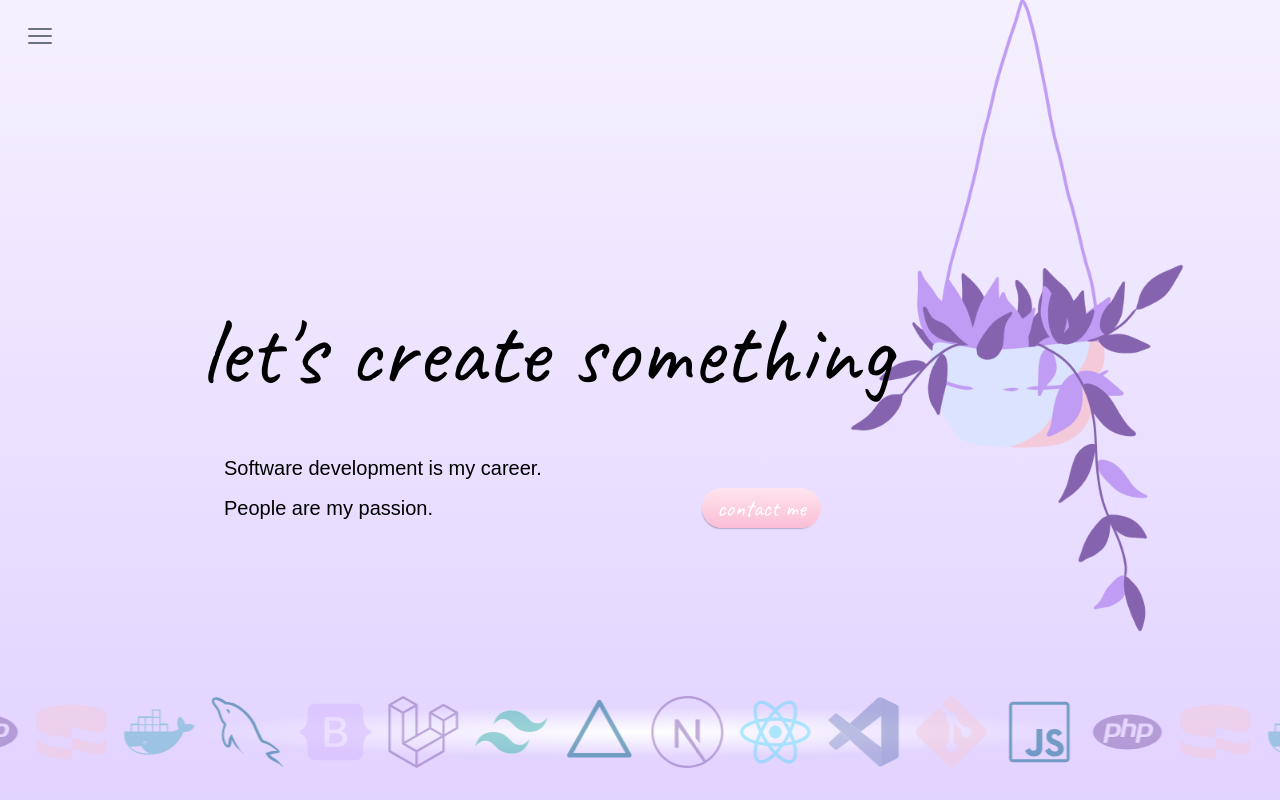
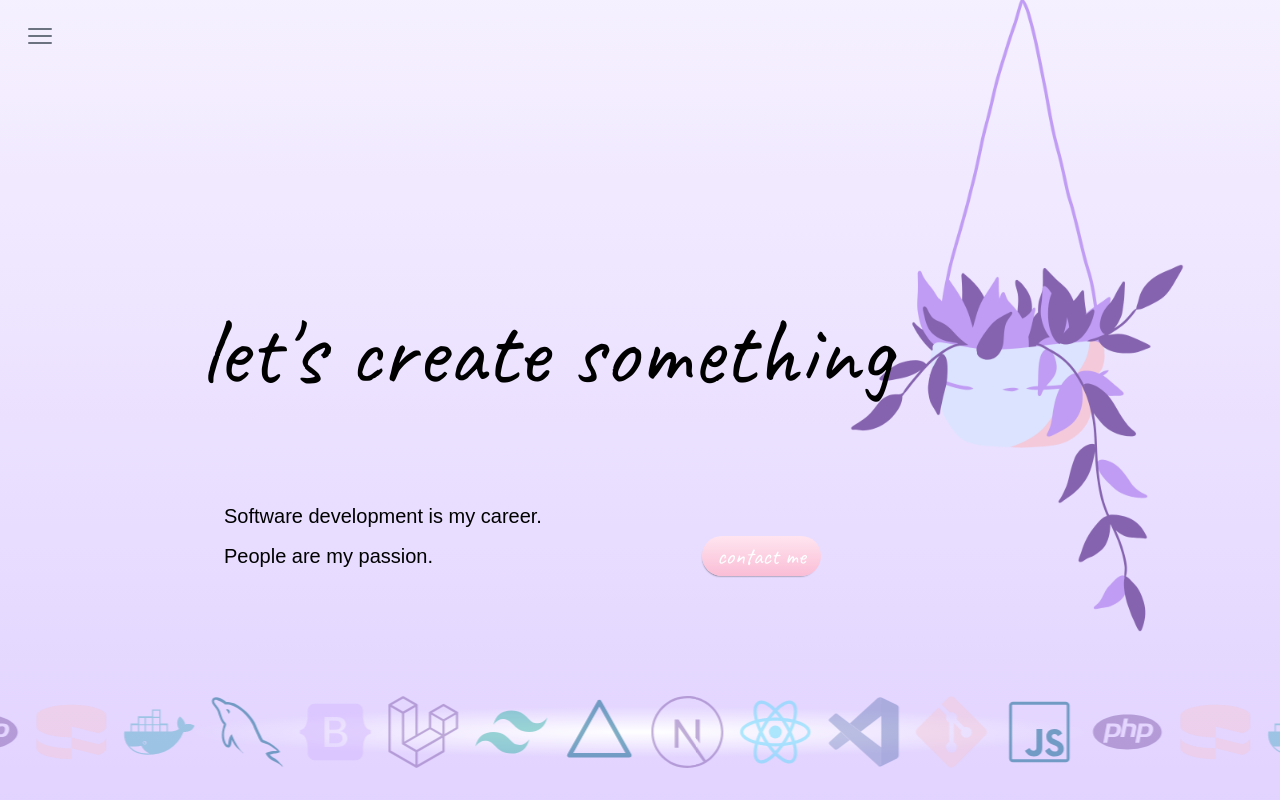
Before and after one commit to picklebrownie/my-portfolio, a Next.js app: page / in a window 1280 px wide. Shown: the top 800 px of the page. Built offline with nearby package versions, Linux system fonts and the light colour scheme; a web font is replaced by a local one.

Commit message:
fix spacing on mobile landscape

```diff
--- a/app/page.tsx
+++ b/app/page.tsx
@@ -64,7 +64,7 @@ export default function Home() {
         <div className="flex min-h-screen flex-col items-center justify-between text-center">
           <div className="bg-top-right md:max-width-2xl flex w-full flex-col items-center justify-between bg-opacity-50 bg-hanging-plant-mobile bg-contain bg-no-repeat bg-origin-padding md:min-h-screen md:bg-right lg:bg-hanging-plant lg:px-12 xl:px-32">
             <section className="flex flex-col place-items-center items-center justify-between bg-opacity-90 bg-gradient-to-b from-slate-50 to-transparent px-12 pb-32 pt-20 md:min-w-full md:px-0 md:px-24 md:pt-48 lg:bg-transparent lg:from-transparent">
-              <h1 className="relative flex pb-24 font-caveat text-6xl md:w-full md:pb-44 md:text-start lg:-ml-12 lg:pb-12 lg:pt-28 lg:text-7xl xl:text-8xl">
+              <h1 className="relative flex pb-24 font-caveat text-6xl md:w-full md:pb-44 md:pb-8 md:text-start lg:-ml-12 lg:pb-12 lg:pb-24 lg:pt-28 lg:text-7xl xl:text-8xl">
                 let&apos;s create something
               </h1>
 
@@ -81,7 +81,7 @@ export default function Home() {
             </section>
           </div>
 
-          <section className="relative h-fit w-full md:absolute md:bottom-2 lg:bottom-6 xl:bottom-8">
+          <section className="relative h-fit w-full lg:absolute lg:bottom-2 lg:bottom-6 xl:bottom-8">
             <div className="absolute inset-0 flex bg-opacity-70 bg-gradient-radial from-white via-transparent to-transparent">
               {/* background gradient */}
             </div>
```
